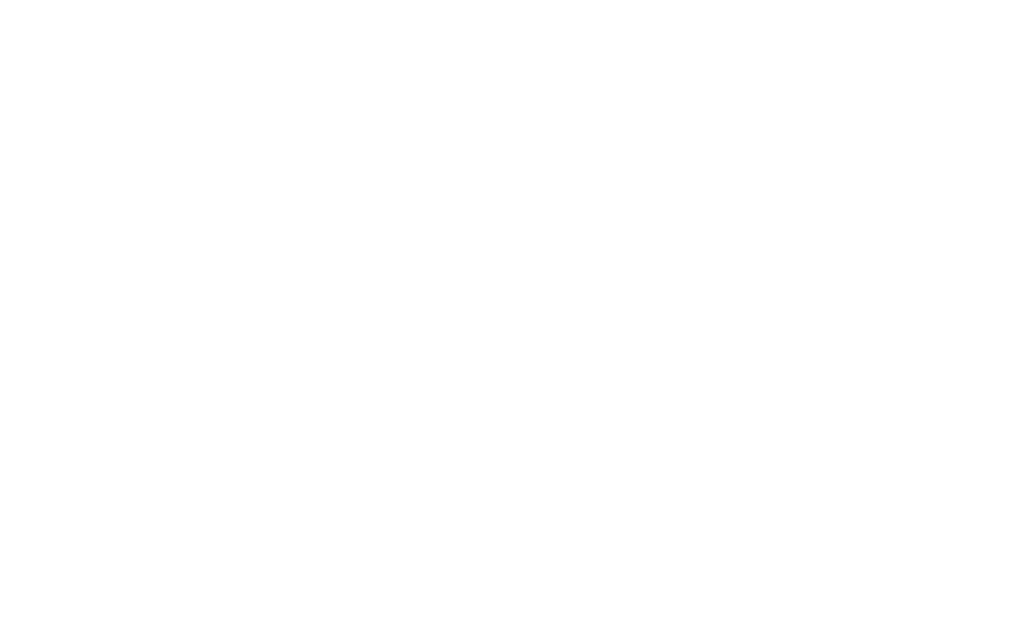
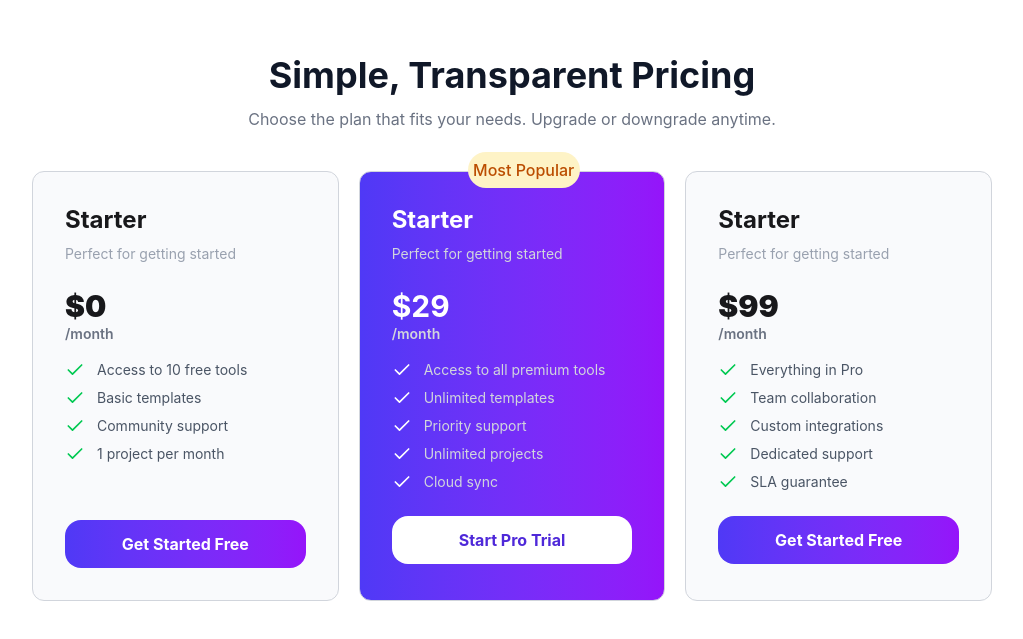
Before and after one commit to jituman01/B13-A6-DigiTools-Platform, a React (Vite) app: page / in a window 1280 px wide. Shown: the part 3132-3771 px from the top of the page, without its empty margins (128-1151 px from the left). Before the commit the page ends 3047 px from the top, so only its background shows below. Built offline with nearby package versions, Linux system fonts and the light colour scheme.

Commit message:
create pricing section and design acccording to figma and also make it responsive

```diff
--- a/src/App.jsx
+++ b/src/App.jsx
@@ -7,6 +7,7 @@
 import "react-toastify/dist/ReactToastify.css";
 import { useState, Suspense } from 'react';
 import StepSection from './components/stepsSection/StepSection';
+import PricingSection from './components/pricingSection/PricingSection';
 
 
 const fetchProducts = async () => {
@@ -41,6 +42,7 @@
       <ToastContainer position="top-right" autoClose={1500} />
 
       <StepSection></StepSection>
+      <PricingSection></PricingSection>
     </>
 
 
--- /dev/null
+++ b/src/components/pricingSection/PricingSection.jsx
@@ -0,0 +1,149 @@
+import { Check } from 'lucide-react';
+import React from 'react';
+
+const PricingSection = () => {
+  return (
+    <div className='container mx-auto max-w-9/12 mb-30'>
+      <div className='text-center space-y-3'>
+        <h2 className='text-4xl font-bold text-gray-900 mt-20'>Simple, Transparent Pricing</h2>
+        <p className='text-gray-500'>Choose the plan that fits your needs. Upgrade or downgrade anytime.</p>
+      </div>
+
+
+      <div className='grid lg:grid-cols-3 md:grid-cols-2 grid-cols-1 gap-5'>
+
+        {/* card 01 */}
+        <div className="border border-gray-300 rounded-xl p-8 relative flex flex-col bg-[#F9FAFC] hover:shadow-2xl max-w-95 max-h-112 mt-10">
+
+            <h3 className="text-2xl font-bold mb-2">Starter</h3>
+            <p className="text-gray-400 text-sm mb-6 line-clamp-2">Perfect for getting started</p>
+            <div className="mb-6">
+              <h2 className="text-3xl font-black">$0</h2>
+              <h2 className="text-gray-500 font-semibold text-sm ">/month</h2>
+
+              <div className='mt-4 '>
+            <ul className="space-y-2">
+
+                <li className="flex items-center gap-3 text-gray-600 text-sm">
+                <Check className="w-5 h-5 text-green-500"></Check>
+                Access to 10 free tools
+                </li>
+                <li className="flex items-center gap-3 text-gray-600 text-sm">
+                <Check className="w-5 h-5 text-green-500"></Check>
+                Basic templates
+                </li>
+                <li className="flex items-center gap-3 text-gray-600 text-sm">
+                <Check className="w-5 h-5 text-green-500"></Check>
+                Community support
+                </li>
+                <li className="flex items-center gap-3 text-gray-600 text-sm">
+                <Check className="w-5 h-5 text-green-500"></Check>
+                1 project per month
+                </li>
+
+              </ul>
+              </div>
+            </div>
+
+
+            <button
+              className=" bg-linear-to-r from-[#4F39F6] to-[#9514FA] text-white py-3 rounded-2xl font-bold hover:bg-[#4e28d9] hover:cursor-pointer mt-8">
+              Get Started Free</button>
+      </div>
+
+        {/* card 02 */}
+        <div className="border border-gray-300 rounded-xl p-8 relative flex flex-col bg-[#F9FAFC] hover:shadow-2xl max-w-95 max-h-112 mt-10 bg-linear-to-r from-[#4F39F6] to-[#9514FA]">
+
+          {/* badge */}
+          <div className='w-28 h-8 absolute -top-5 lg:left-27 md:left-22 left-30'>
+            <h3 className='font-medium bg-[#FEF3C6] text-[#BB4D00] rounded-full text-center py-1.5'>Most Popular</h3>
+          </div>
+
+            <h3 className="text-2xl font-bold mb-2 text-white">Starter</h3>
+            <p className="text-gray-300 text-sm mb-6 line-clamp-2">Perfect for getting started</p>
+            <div className="mb-6">
+              <h2 className="text-3xl font-bold text-white">$29</h2>
+              <h2 className="text-gray-300 font-semibold text-sm ">/month</h2>
+
+              <div className='mt-4 '>
+            <ul className="space-y-2">
+
+                <li className="flex items-center gap-3 text-gray-300 text-sm">
+                <Check className="w-5 h-5 text-white"></Check>
+                Access to all premium tools
+                </li>
+                <li className="flex items-center gap-3 text-gray-300 text-sm">
+                <Check className="w-5 h-5 text-white"></Check>
+                Unlimited templates
+                </li>
+                <li className="flex items-center gap-3 text-gray-300 text-sm">
+                <Check className="w-5 h-5 text-white"></Check>
+                Priority support
+                </li>
+                <li className="flex items-center gap-3 text-gray-300 text-sm">
+                <Check className="w-5 h-5 text-white"></Check>
+                Unlimited projects
+                </li>
+                <li className="flex items-center gap-3 text-gray-300 text-sm">
+                <Check className="w-5 h-5 text-white"></Check>
+                Cloud sync
+                </li>
+              </ul>
+              </div>
+            </div>
+
+
+            <button
+              className=" bg-white text-[#4e28d9] py-3 rounded-2xl font-bold hover:bg-purple-300 hover:cursor-pointer hover:text-black">
+              Start Pro Trial</button>
+      </div>
+
+        {/* card 03 */}
+      <div className="border border-gray-300 rounded-xl p-8 relative flex flex-col bg-[#F9FAFC] hover:shadow-2xl max-w-95 max-h-112 mt-10">
+
+            <h3 className="text-2xl font-bold mb-2">Starter</h3>
+            <p className="text-gray-400 text-sm mb-6 line-clamp-2">Perfect for getting started</p>
+            <div className="mb-6">
+              <h2 className="text-3xl font-black">$99</h2>
+              <h2 className="text-gray-500 font-semibold text-sm ">/month</h2>
+
+              <div className='mt-4 '>
+            <ul className="space-y-2">
+
+                <li className="flex items-center gap-3 text-gray-600 text-sm">
+                <Check className="w-5 h-5 text-green-500"></Check>
+                Everything in Pro
+                </li>
+                <li className="flex items-center gap-3 text-gray-600 text-sm">
+                <Check className="w-5 h-5 text-green-500"></Check>
+                Team collaboration
+                </li>
+                <li className="flex items-center gap-3 text-gray-600 text-sm">
+                <Check className="w-5 h-5 text-green-500"></Check>
+                Custom integrations
+                </li>
+                <li className="flex items-center gap-3 text-gray-600 text-sm">
+                <Check className="w-5 h-5 text-green-500"></Check>
+                Dedicated support
+                </li>
+                <li className="flex items-center gap-3 text-gray-600 text-sm">
+                <Check className="w-5 h-5 text-green-500"></Check>
+                SLA guarantee
+                </li>
+
+              </ul>
+              </div>
+            </div>
+
+
+            <button
+              className=" bg-linear-to-r from-[#4F39F6] to-[#9514FA] text-white py-3 rounded-2xl font-bold hover:bg-[#4e28d9] hover:cursor-pointer">
+              Get Started Free</button>
+      </div>
+      </div>
+
+    </div>
+  );
+};
+
+export default PricingSection;
--- a/src/components/stepsSection/StepSection.jsx
+++ b/src/components/stepsSection/StepSection.jsx
@@ -12,7 +12,7 @@
         <p className='text-gray-500'>Start using premium digital tools in minutes, not hours.</p>
       </div>
 
-      <div className='container mx-auto px-8 grid lg:grid-cols-3  md:grid-cols-2 grid-cols-1 gap-5 max-w-9/12'>
+      <div className='container mx-auto px-8 grid lg:grid-cols-3  md:grid-cols-2 grid-cols-1 gap-5 max-w-9/12 mb-15'>
 
         <div className="max-w-90 relative bg-white px-7 py-15 rounded-xl border border-gray-200 flex flex-col items-center text-center">
 
```
